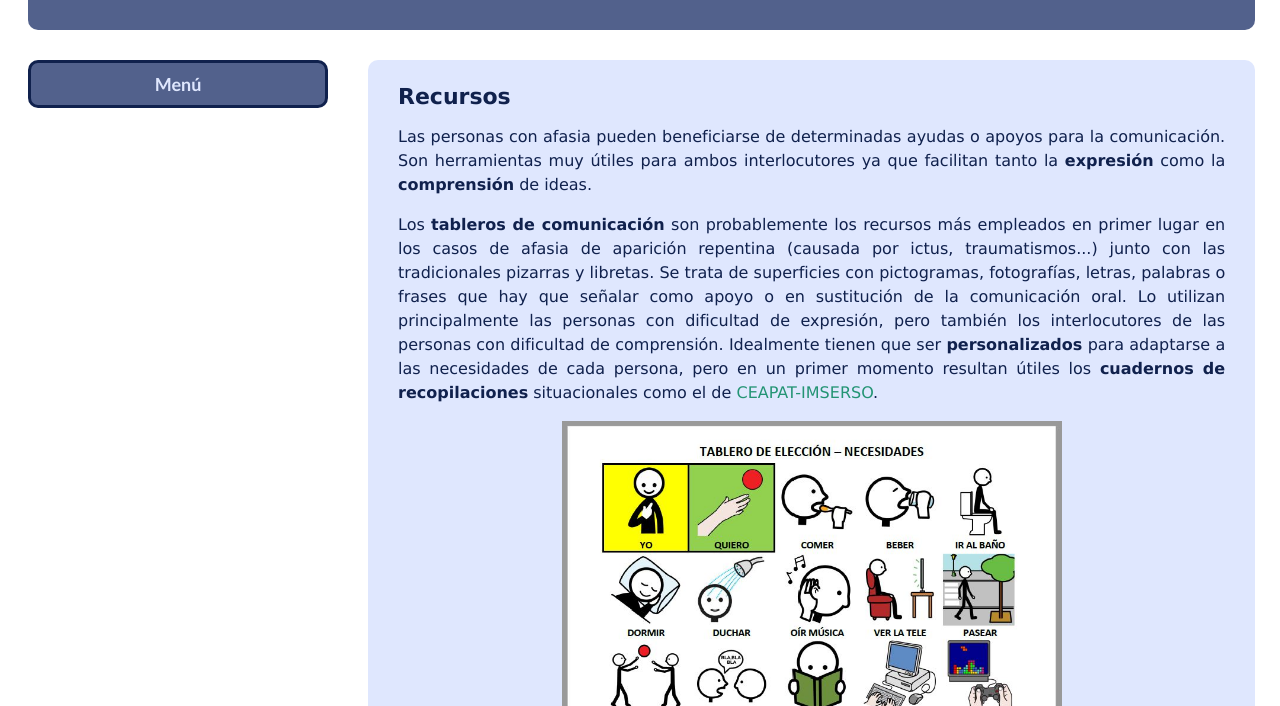
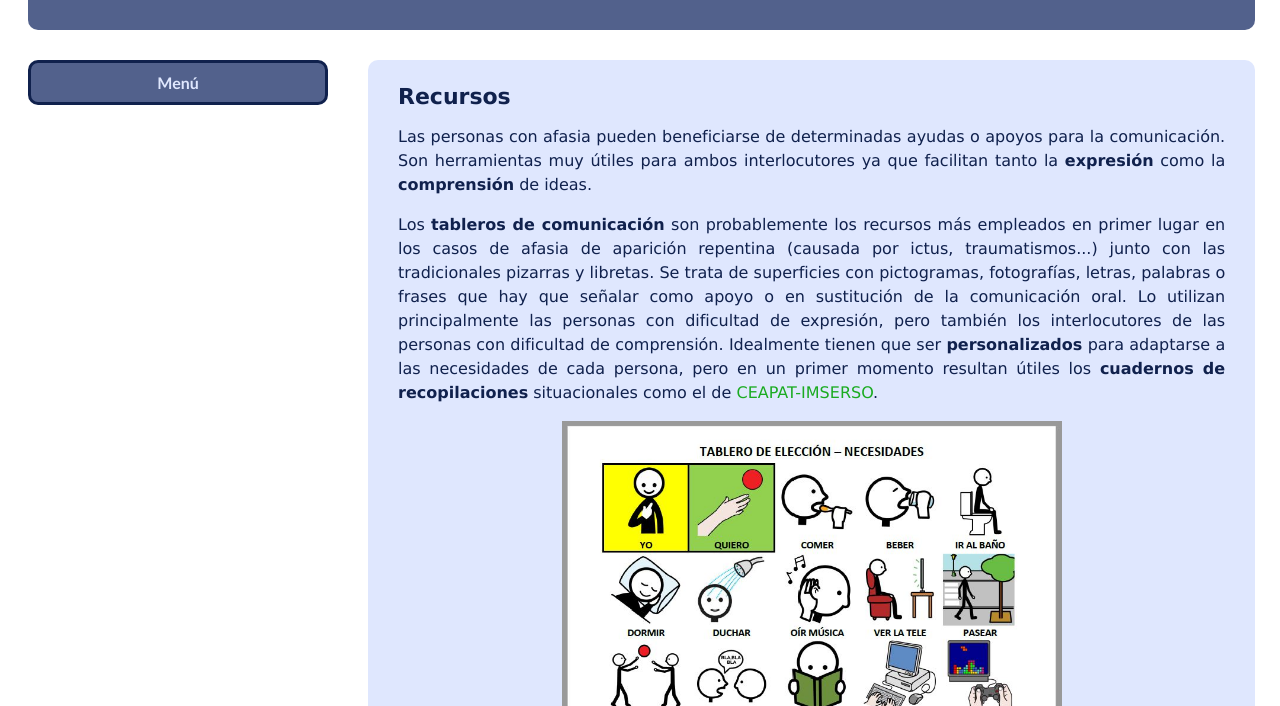
Before and after one commit to Crosslax/proyecto_diw, a plain HTML site: page recursos.html in a window 1280 px wide. Shown: the part 94-800 px from the top of the page. Drawn offline with Linux system fonts and the light colour scheme.

Commit message:
últimos retoques

```diff
--- a/styles.css
+++ b/styles.css
@@ -76,7 +76,6 @@ label {
   border: solid #10214D;
   border-radius: 10px;
   width: 300px;
-  font-size: 18px;
   font-weight: bold;
   text-align: center;
   user-select: none;
@@ -177,12 +176,12 @@ img{
 }
 
 main>p>a{
-    color: #239474;
+    color: #1aab21;
     text-decoration: none;
 }
 
 main>p>a:hover {
-  filter: brightness(150%);
+  filter: brightness(120%);
 
 }
 
```
